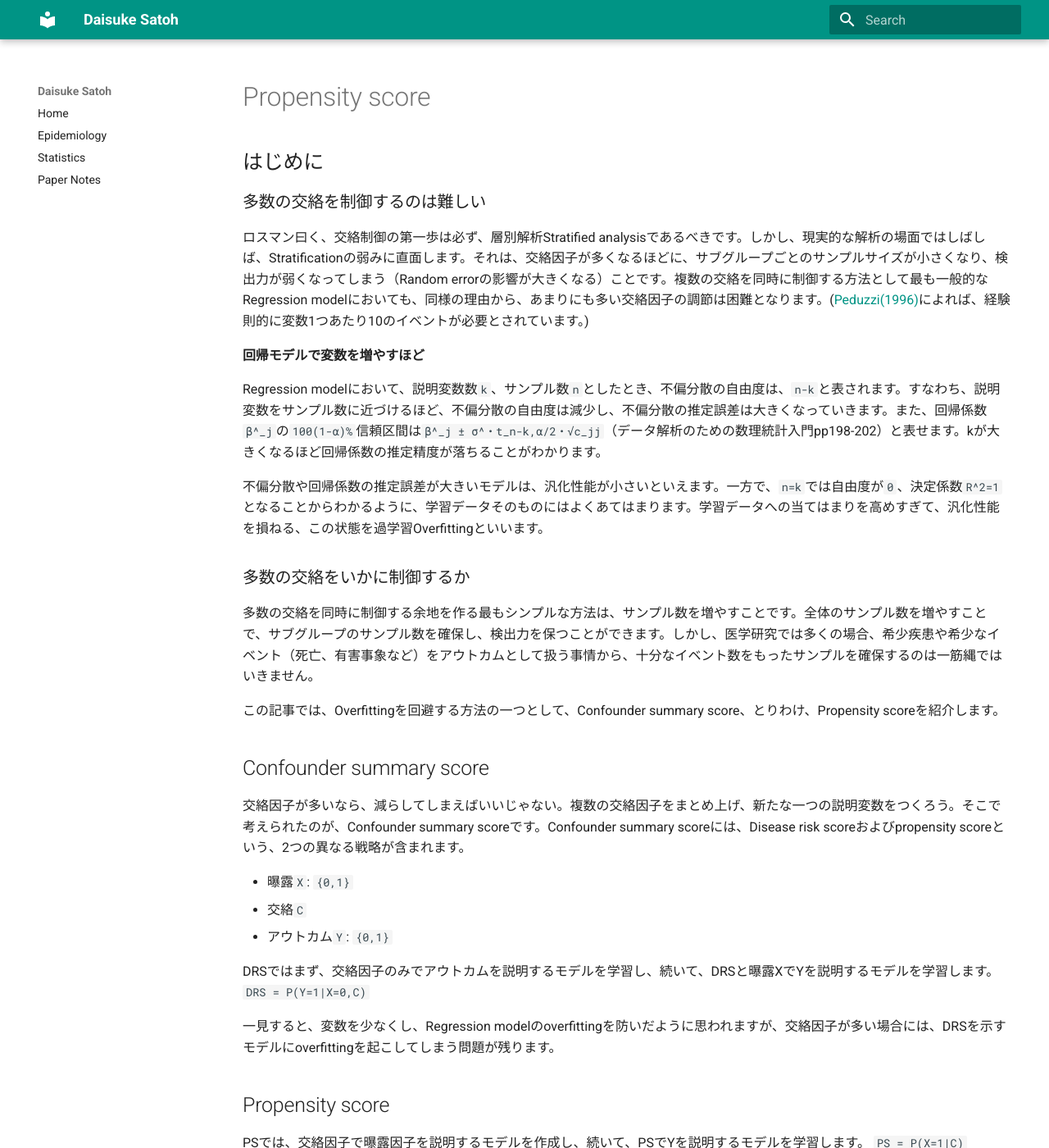
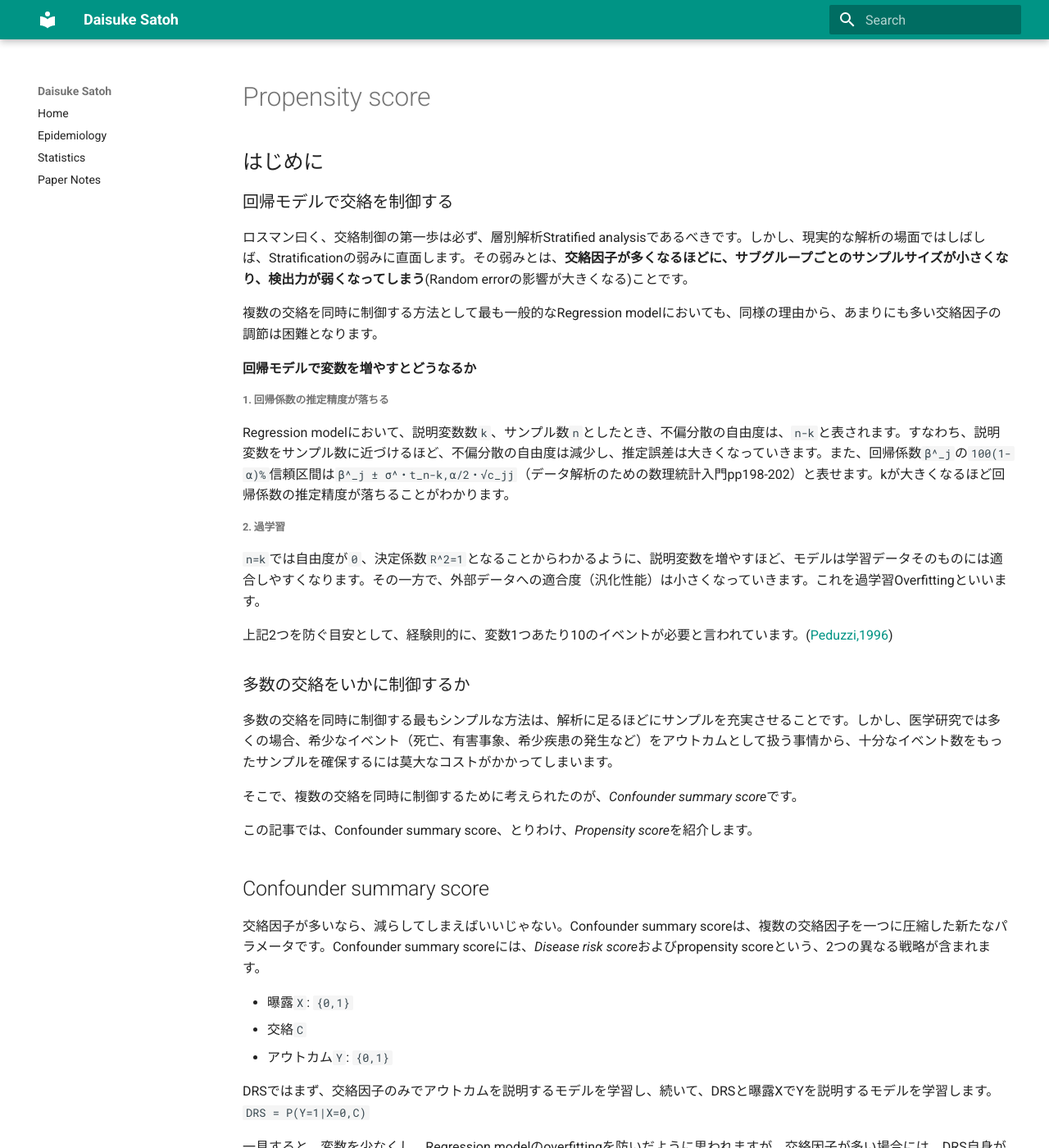
Before and after one commit to dsatoh20/dsatoh20.github.io, an MkDocs documentation site: the page built from docs/epidemiology/2026-11-08_propensity_score.md, in a window 1280 px wide and 1400 px high. Shown: the whole window at 82% size. Built offline with MkDocs 1.6.1 and Material for MkDocs 9.7.7, drawn with Linux system fonts in a browser that asks for light colours; some of the changed text lies outside the part shown.

Commit message:
sync: update from career repo

```diff
--- a/docs/epidemiology/2026-11-08_propensity_score.md
+++ b/docs/epidemiology/2026-11-08_propensity_score.md
@@ -1,20 +1,28 @@
 # Propensity score
 ## はじめに
-### 多数の交絡を制御するのは難しい
-ロスマン曰く、交絡制御の第一歩は必ず、層別解析Stratified analysisであるべきです。しかし、現実的な解析の場面ではしばしば、Stratificationの弱みに直面します。それは、交絡因子が多くなるほどに、サブグループごとのサンプルサイズが小さくなり、検出力が弱くなってしまう（Random errorの影響が大きくなる）ことです。複数の交絡を同時に制御する方法として最も一般的なRegression modelにおいても、同様の理由から、あまりにも多い交絡因子の調節は困難となります。([Peduzzi(1996)](https://www.sciencedirect.com/science/article/pii/S0895435696002363?via%3Dihub)によれば、経験則的に変数1つあたり10のイベントが必要とされています。)
+### 回帰モデルで交絡を制御する
+ロスマン曰く、交絡制御の第一歩は必ず、層別解析Stratified analysisであるべきです。しかし、現実的な解析の場面ではしばしば、Stratificationの弱みに直面します。その弱みとは、**交絡因子が多くなるほどに、サブグループごとのサンプルサイズが小さくなり、検出力が弱くなってしまう**(Random errorの影響が大きくなる)ことです。
 
-#### 回帰モデルで変数を増やすほど
-Regression modelにおいて、説明変数数`k`、サンプル数`n`としたとき、不偏分散の自由度は、`n-k`と表されます。すなわち、説明変数をサンプル数に近づけるほど、不偏分散の自由度は減少し、不偏分散の推定誤差は大きくなっていきます。また、回帰係数`β^_j`の`100(1-α)%`信頼区間は`β^_j ± σ^・t_n-k,α/2・√c_jj`（データ解析のための数理統計入門pp198-202）と表せます。kが大きくなるほど回帰係数の推定精度が落ちることがわかります。
+複数の交絡を同時に制御する方法として最も一般的なRegression modelにおいても、同様の理由から、あまりにも多い交絡因子の調節は困難となります。
 
-不偏分散や回帰係数の推定誤差が大きいモデルは、汎化性能が小さいといえます。一方で、`n=k`では自由度が`0`、決定係数`R^2=1`となることからわかるように、学習データそのものにはよくあてはまります。学習データへの当てはまりを高めすぎて、汎化性能を損ねる、この状態を過学習Overfittingといいます。
+#### 回帰モデルで変数を増やすとどうなるか
+##### 1. 回帰係数の推定精度が落ちる
+Regression modelにおいて、説明変数数`k`、サンプル数`n`としたとき、不偏分散の自由度は、`n-k`と表されます。すなわち、説明変数をサンプル数に近づけるほど、不偏分散の自由度は減少し、推定誤差は大きくなっていきます。また、回帰係数`β^_j`の`100(1-α)%`信頼区間は`β^_j ± σ^・t_n-k,α/2・√c_jj`（データ解析のための数理統計入門pp198-202）と表せます。kが大きくなるほど回帰係数の推定精度が落ちることがわかります。
+##### 2. 過学習
+`n=k`では自由度が`0`、決定係数`R^2=1`となることからわかるように、説明変数を増やすほど、モデルは学習データそのものには適合しやすくなります。その一方で、外部データへの適合度（汎化性能）は小さくなっていきます。これを過学習Overfittingといいます。
+
+
+上記2つを防ぐ目安として、経験則的に、変数1つあたり10のイベントが必要と言われています。([Peduzzi,1996](https://www.sciencedirect.com/science/article/pii/S0895435696002363?via%3Dihub))
 
 ### 多数の交絡をいかに制御するか
-多数の交絡を同時に制御する余地を作る最もシンプルな方法は、サンプル数を増やすことです。全体のサンプル数を増やすことで、サブグループのサンプル数を確保し、検出力を保つことができます。しかし、医学研究では多くの場合、希少疾患や希少なイベント（死亡、有害事象など）をアウトカムとして扱う事情から、十分なイベント数をもったサンプルを確保するのは一筋縄ではいきません。
+多数の交絡を同時に制御する最もシンプルな方法は、解析に足るほどにサンプルを充実させることです。しかし、医学研究では多くの場合、希少なイベント（死亡、有害事象、希少疾患の発生など）をアウトカムとして扱う事情から、十分なイベント数をもったサンプルを確保するには莫大なコストがかかってしまいます。
 
-この記事では、Overfittingを回避する方法の一つとして、Confounder summary score、とりわけ、Propensity scoreを紹介します。
+そこで、複数の交絡を同時に制御するために考えられたのが、*Confounder summary score*です。
+
+この記事では、Confounder summary score、とりわけ、*Propensity score*を紹介します。
 
 ## Confounder summary score
-交絡因子が多いなら、減らしてしまえばいいじゃない。複数の交絡因子をまとめ上げ、新たな一つの説明変数をつくろう。そこで考えられたのが、Confounder summary scoreです。Confounder summary scoreには、Disease risk scoreおよびpropensity scoreという、2つの異なる戦略が含まれます。
+交絡因子が多いなら、減らしてしまえばいいじゃない。Confounder summary scoreは、複数の交絡因子を一つに圧縮した新たなパラメータです。Confounder summary scoreには、*Disease risk score*およびpropensity scoreという、2つの異なる戦略が含まれます。
 
 - 曝露`X`: `{0,1}`
 - 交絡`C`
@@ -23,16 +31,16 @@ Regression modelにおいて、説明変数数`k`、サンプル数`n`とした
 DRSではまず、交絡因子のみでアウトカムを説明するモデルを学習し、続いて、DRSと曝露XでYを説明するモデルを学習します。
 `DRS = P(Y=1|X=0,C)`
 
-一見すると、変数を少なくし、Regression modelのoverfittingを防いだように思われますが、交絡因子が多い場合には、DRSを示すモデルにoverfittingを起こしてしまう問題が残ります。
+一見すると、変数を少なくし、Regression modelのoverfittingを防いだように思われますが、交絡因子が多い場合には、DRS自身が不安定になってしまいます。
 
 ## Propensity score
 PSでは、交絡因子で曝露因子を説明するモデルを作成し、続いて、PSでYを説明するモデルを学習します。
 `PS = P(X=1|C)`
 
-アウトカムの数(イベント数)に依存してOverfittingするDRSによる回帰モデルに対して、PSによる回帰モデルでは、曝露の数に依存してOverfittingします。そのため、PSはDRSに比べて交絡因子の多さをカバーする方法として好ましいです。また、PSは、アウトカムが稀で曝露が稀でない条件で特に力を発揮するため、死亡のような稀なアウトカムを扱う研究に適しています。
+DRSの安定性は、アウトカムの数(イベント数)に依存しますが、PSの安定性は、曝露の数に依存します。すなわち、PSは、アウトカムが稀で曝露が稀でない条件（ex. Exposure: アスベスト吸入、Outocome: 胸膜中脾腫発症）で特に力を発揮するということです。
 
 ### Propensity score matching
-PSの一番の強みは、背景因子のバランスをざっくり制御できることにあります。そこで、医学研究では、Propensity score matchingという解析手法をもってして、広く利用されています。PSMは、観察研究において、各サンプルにおけるPSを算出し、PSが近しい曝露/非曝露の1対1ペアを作ることで、交絡を制御した擬似ランダム化試験を実現するものです。
+PSの強みは、背景因子のバランスをざっくり制御できることにあります。そこで、医学研究では、Propensity score matchingという解析手法をもってして、より広く利用されています。PSMは、観察研究において、各データポイントにおけるPSを算出し、PSが近しい曝露/非曝露の1対1ペアを作ることで、交絡を制御した擬似ランダム割り付けを実現するものです。
 
 #### Standardized mean difference
 PSMで2群に分けた際に、その2群の背景因子の差が十分に小さくなっているか測る客観的指標として、SMDが用いられます。SMDは、2群のパラメータごとの平均値の差を標準化したものです。およそ、`SMD<0.1`で、そのパラメータのバランスは十分とれているものと考えることが多いです。
```
Also changed, not shown: docs/statistics/index.md (+2 -0 lines), docs/statistics/probabilistic_ML_Chapter3.md (added, +23 -0 lines).
